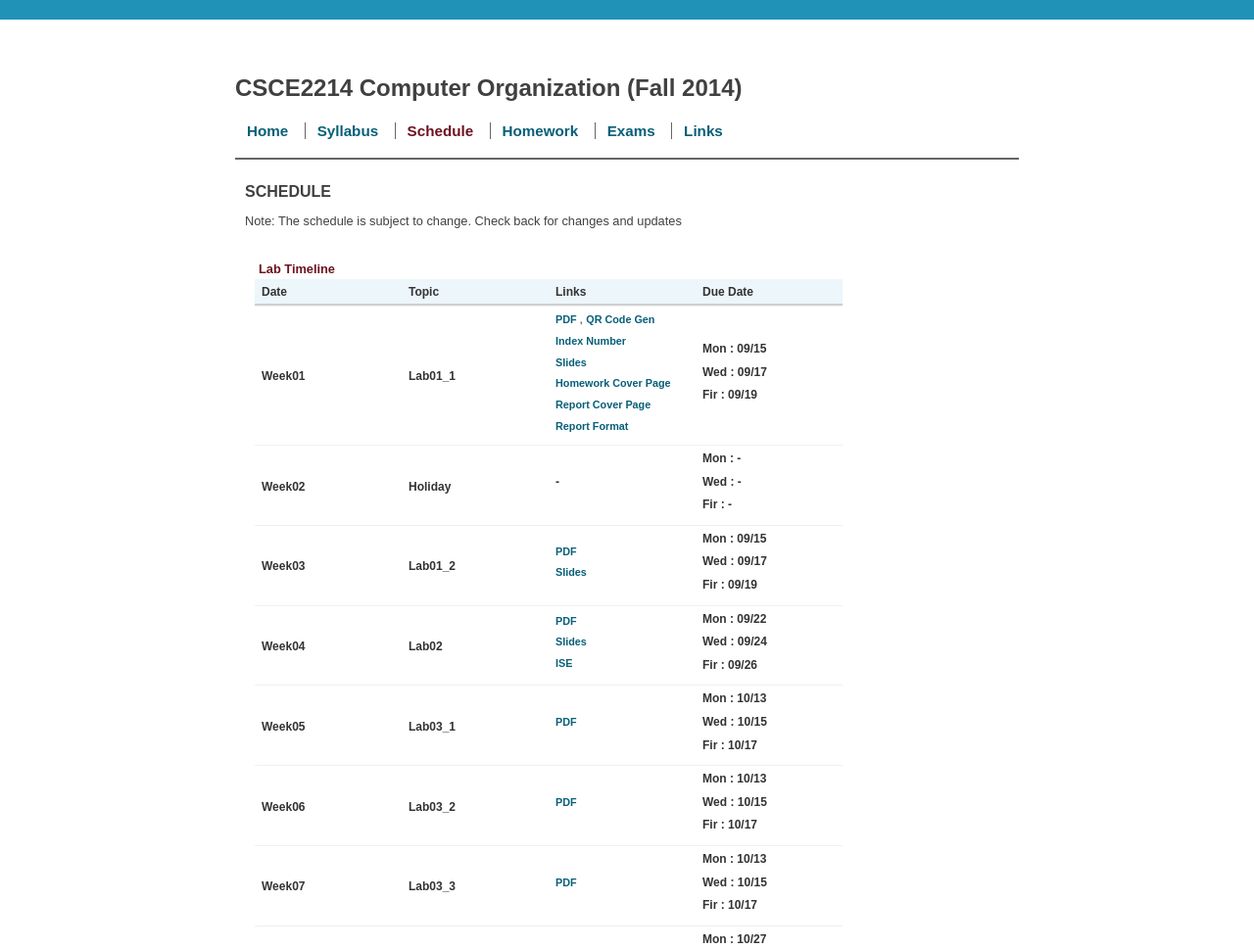
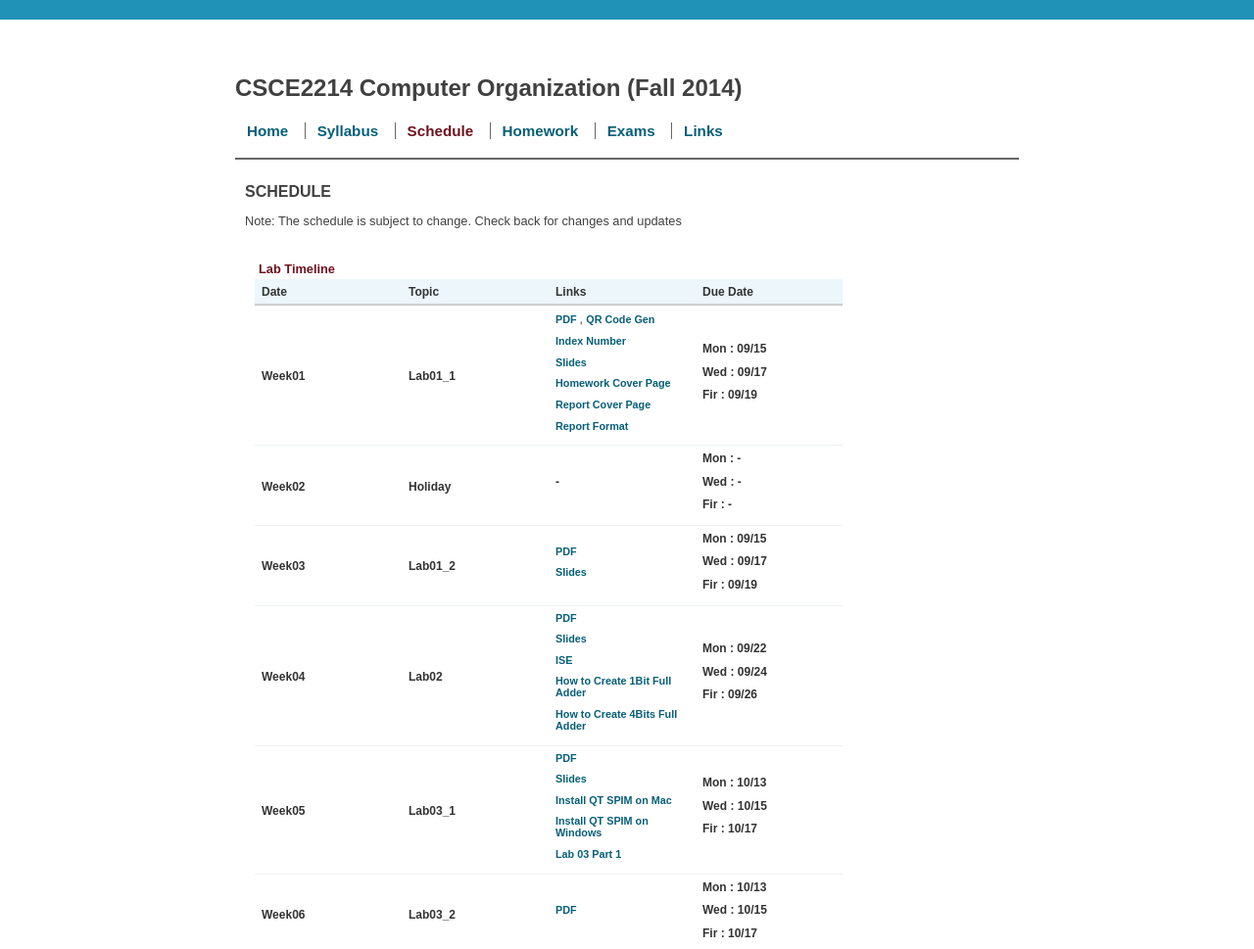
Before and after one commit to masson2013/CSCE2214, a plain HTML site: page schedule.html in a window 1280 px wide. Shown: the top 969 px of the page at 98% size. Drawn offline with Linux system fonts and the light colour scheme.

Commit message:
add lab03 part 1 VR

```diff
--- a/schedule.html
+++ b/schedule.html
@@ -92,6 +92,8 @@
 					<a href="http://csce.uark.edu/~senma/CSCE2214/Slides/Lab02.pdf"> <b>PDF				</b></a><p></p>
 					<a href="http://csce.uark.edu/~senma/CSCE2214/Slides/Lab02.ppt"> <b>Slides			</b></a><p></p>
 					<a href="http://csce.uark.edu/~senma/CSCE2214/Slides/full_adder_1bit.zip"> <b>ISE	</b></a><p></p>
+					<a href="http://youtu.be/a-LOzVD3eX8"><b>How to Create 1Bit Full Adder	 				</b></a><p></p>
+					<a href="http://youtu.be/dx92XNRou2o"><b>How to Create 4Bits Full Adder					</b></a><p></p>
 				</td>
 				<td>
 				<b>Mon : 09/22</b><p></p>
@@ -105,6 +107,10 @@
 				<td><b>Lab03_1</b></td>
 				<td>
 					<a href="http://csce.uark.edu/~senma/CSCE2214/Slides/Lab03.pdf"> <b>PDF			</b></a><p></p>
+					<a href="http://csce.uark.edu/~senma/CSCE2214/Slides/Lab03_01.ppt"> <b>Slides			</b></a><p></p>
+					<a href="http://youtu.be/sn0zDYdLyac"><b>Install QT SPIM on Mac</b></a><p></p>
+					<a href="http://youtu.be/PxJtwXFnQQk"><b>Install QT SPIM on Windows</b></a><p></p>
+					<a href="http://youtu.be/c0dTyqiyEss"><b>Lab 03 Part 1</b></a><p></p>
 				</td>
 				<td>
 				<b>Mon : 10/13</b><p></p>
@@ -285,6 +291,11 @@
 			<tr><td><b>09/08/2014</b></td><td><b>Video Recap 02</b></td><td><a href="http://youtu.be/8YmEDkge5gg"><b>How to Create Cover Page</b></a></td><td><b>NA</b></td></tr>
 			<tr><td><b>09/15/2014</b></td><td><b>Video Recap 03</b></td><td><a href="http://youtu.be/a-LOzVD3eX8"><b>How to Create 1Bit Full Adder</b></a></td><td><b>NA</b></td></tr>
 			<tr><td><b>09/15/2014</b></td><td><b>Video Recap 04</b></td><td><a href="http://youtu.be/dx92XNRou2o"><b>How to Create 4Bits Full Adder</b></a></td><td><b>NA</b></td></tr>
+			<tr><td><b>09/22/2014</b></td><td><b>Video Recap 05</b></td><td><a href="http://youtu.be/sn0zDYdLyac"><b>Install QT SPIM on Mac</b></a></td><td><b>NA</b></td></tr>
+			<tr><td><b>09/22/2014</b></td><td><b>Video Recap 06</b></td><td><a href="http://youtu.be/PxJtwXFnQQk"><b>Install QT SPIM on Windows</b></a></td><td><b>NA</b></td></tr>
+			<tr><td><b>09/22/2014</b></td><td><b>Video Recap 07</b></td><td><a href="http://youtu.be/c0dTyqiyEss"><b>Lab 03 Part 1</b></a></td><td><b>NA</b></td></tr>
+
+
      	</tbody></table>
 		</div>
 
```
